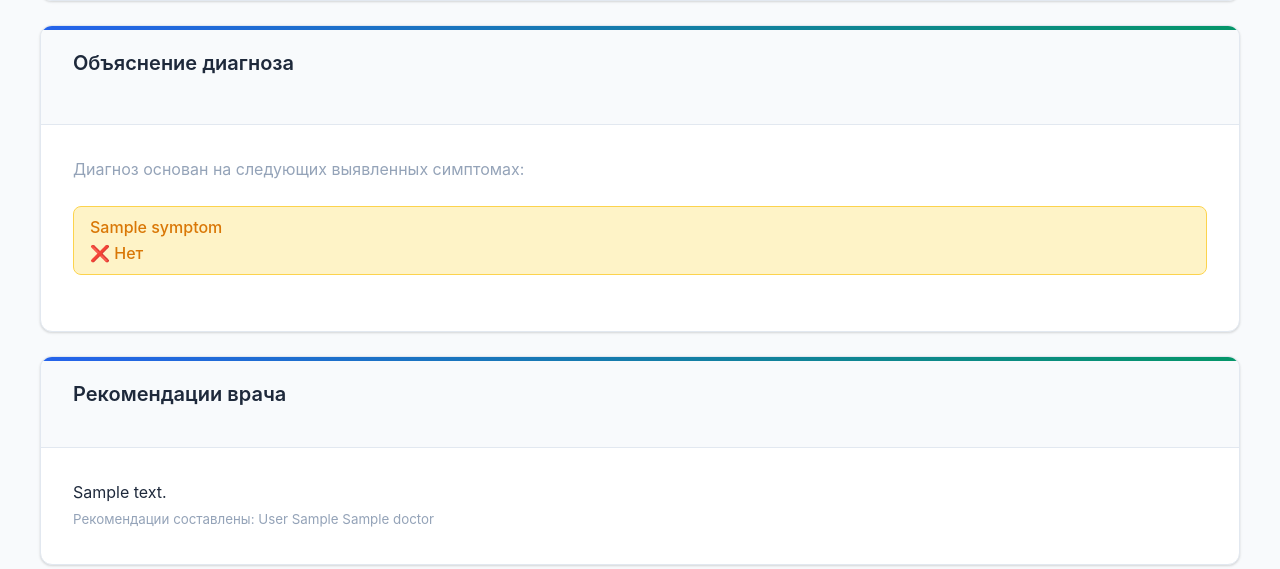
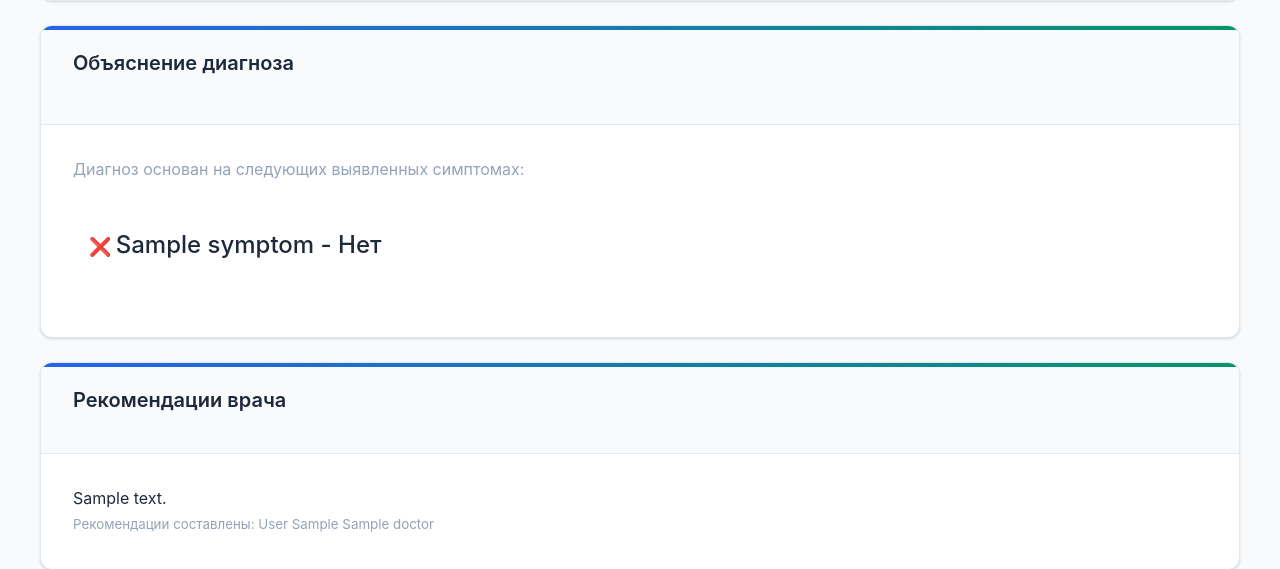
Before and after one commit to 517ANT39/expert-system-for-diagnosing-ophthalmological-diseases, a Flask app: template solution/app/views/templates/consultation/consultation-result.html in a window 1280 px wide. Shown: the part 1019-1588 px from the top of the page. Run offline with Flask 3, Linux system fonts and the light colour scheme; the template is opened without the code that fills it: most values are stand-ins (such as "Sample title", 1, 10 or a date in 2020).

Commit message:
styles: change redesigning the explanation of the diagnosis

```diff
--- a/solution/app/views/static/css/consultation.css
+++ b/solution/app/views/static/css/consultation.css
@@ -440,17 +440,6 @@
     font-weight: 500;
 }
 
-.evidence-positive {
-    background: #D1FAE5;
-    color: var(--success-color);
-    border: 1px solid #A7F3D0;
-}
-
-.evidence-negative {
-    background: #FEF3C7;
-    color: #D97706;
-    border: 1px solid #FCD34D;
-}
 
 .reasoning-text {
     color: var(--text-secondary);
--- a/solution/app/views/templates/consultation/consultation-result.html
+++ b/solution/app/views/templates/consultation/consultation-result.html
@@ -133,17 +133,22 @@
         <!-- Explanation -->
         <div class="card explanation-card">
             <div class="card-header">
-                <h3>Объяснение диагноза</h3>
+                <div class="answers-header">
+                    <h3>Объяснение диагноза</h3>
+
+                </div>
             </div>
             <div class="card-content">
-                <div class="explanation-content">
+                <div class="answers-list" id="explanationList">
                     <p class="text-muted">
                         Диагноз основан на следующих выявленных симптомах:
                     </p>
                     <ul class="symptoms-evidence">
                         {% for symptom in diagnosis_result.symptoms_evidence %}
                         <li class="evidence-{{ 'positive' if symptom.present else 'negative' }}">
-                            {{ symptom.name }}<br>{{ '✅ Да' if symptom.present else '❌ Нет' }}
+                            <span class="answer-icon">{{ '✅' if symptom.present else '❌' }}</span>
+                            <span class="answer-text">{{ symptom.name }} - {{ 'Да' if symptom.present else 'Нет'
+                                }}</span>
                         </li>
                         {% endfor %}
                     </ul>
--- a/solution/app/views/templates/consultation/consultation.html
+++ b/solution/app/views/templates/consultation/consultation.html
@@ -288,7 +288,7 @@
         </div>
 
         <!-- Collected Answers -->
-        <div class="card answers-card">
+        <div class="card explanation-card">
             <div class="card-header">
                 <div class="answers-header">
                     <h3>История вопросов и ответов</h3>
```
